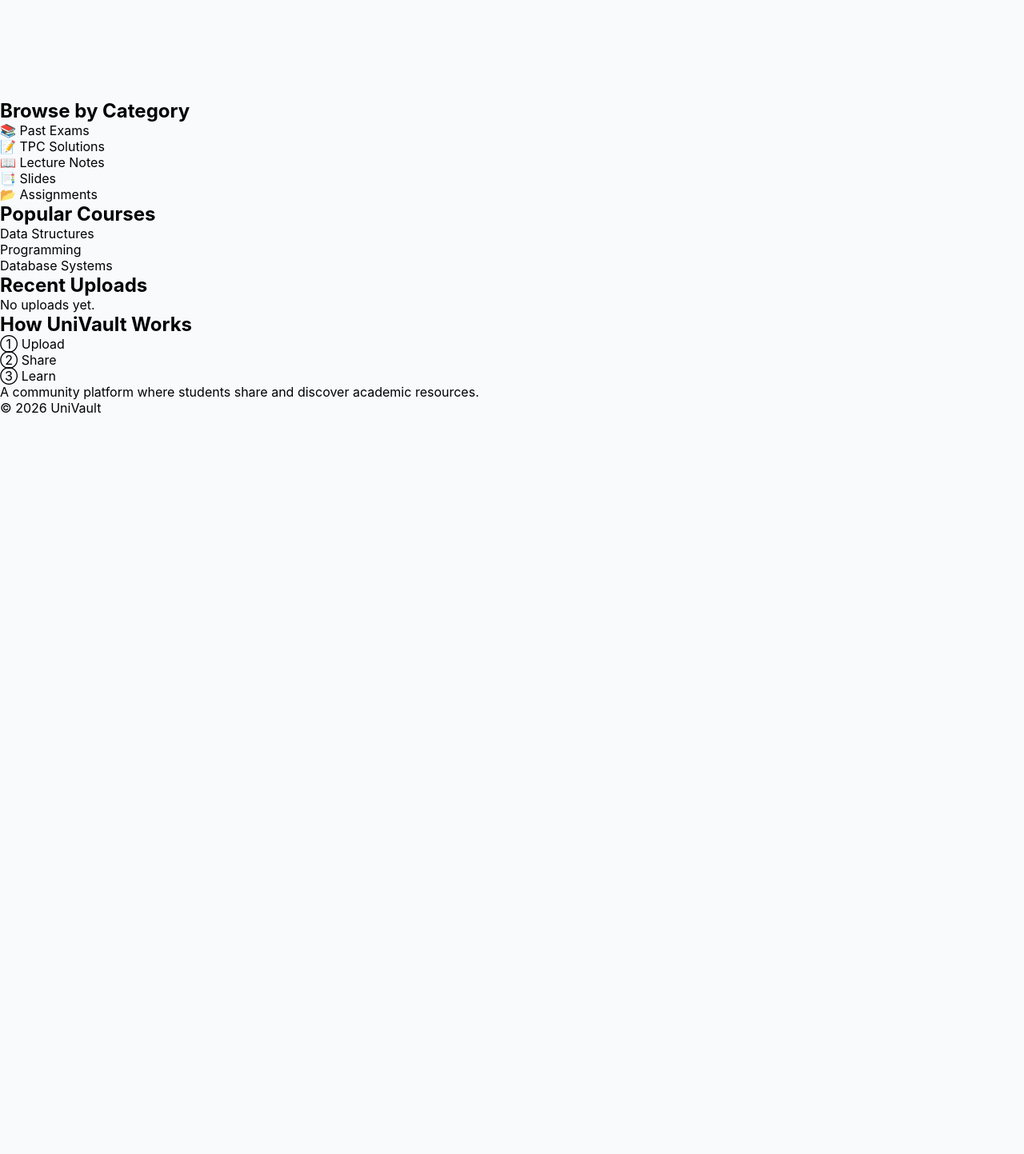
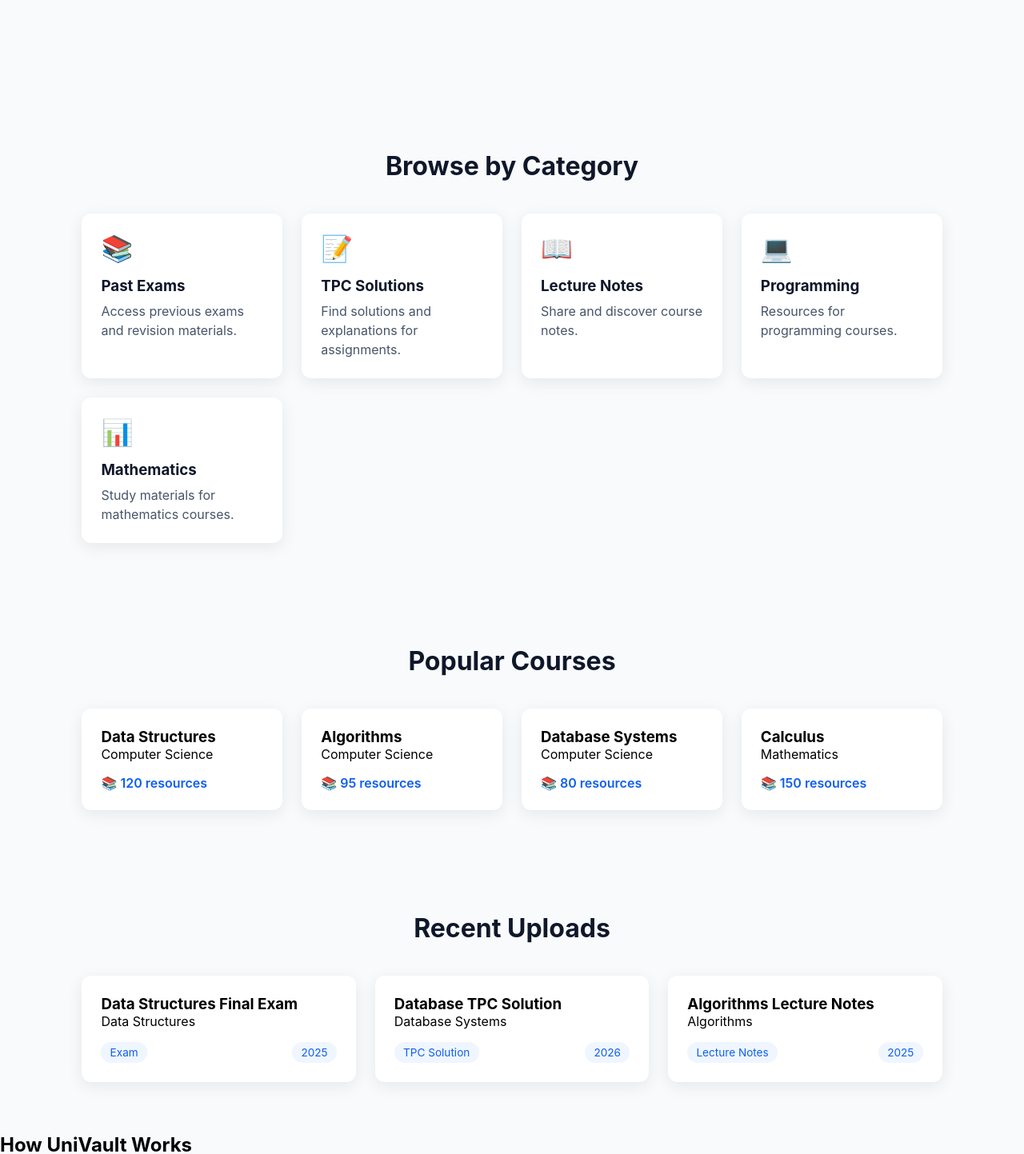
Before and after one commit to SheltonTeles/univault, a React app in the folder frontend/: page / in a window 1280 px wide. Shown: the part 520-1963 px from the top of the page at 80% size. Before the commit the page ends 1040 px from the top, so only its background shows below. Built offline with nearby package versions, Linux system fonts and the light colour scheme; the HTML template or start-up script is replaced by a standard one.

Commit message:
Homepage recentuploads section

```diff
--- a/frontend/src/components/home/Categories.css
+++ b/frontend/src/components/home/Categories.css
@@ -0,0 +1,56 @@
+.categories {
+
+    padding:4rem 8%;
+
+}
+
+
+.categories h2 {
+
+    text-align:center;
+
+    color:#0F172A;
+
+    font-size:2rem;
+
+    margin-bottom:2.5rem;
+
+}
+
+
+.category-grid {
+
+    display:grid;
+
+    grid-template-columns:repeat(auto-fit, minmax(220px,1fr));
+
+    gap:1.5rem;
+
+}
+
+
+.category-icon {
+
+    font-size:2rem;
+
+    margin-bottom:1rem;
+
+}
+
+
+.category-grid h3 {
+
+    color:#0F172A;
+
+    margin-bottom:.5rem;
+
+}
+
+
+.category-grid p {
+
+    color:#475569;
+
+    line-height:1.5;
+
+}
--- a/frontend/src/components/home/Categories.jsx
+++ b/frontend/src/components/home/Categories.jsx
@@ -1,15 +1,69 @@
+import Card from "../ui/Card";
+import "./Categories.css";
+
 function Categories() {
+
+  const categories = [
+    {
+      icon: "📚",
+      title: "Past Exams",
+      description: "Access previous exams and revision materials."
+    },
+    {
+      icon: "📝",
+      title: "TPC Solutions",
+      description: "Find solutions and explanations for assignments."
+    },
+    {
+      icon: "📖",
+      title: "Lecture Notes",
+      description: "Share and discover course notes."
+    },
+    {
+      icon: "💻",
+      title: "Programming",
+      description: "Resources for programming courses."
+    },
+    {
+      icon: "📊",
+      title: "Mathematics",
+      description: "Study materials for mathematics courses."
+    }
+  ];
+
+
   return (
-    <section>
-      <h2>Browse by Category</h2>
+    <section className="categories">
 
-      <div>
-        <p>📚 Past Exams</p>
-        <p>📝 TPC Solutions</p>
-        <p>📖 Lecture Notes</p>
-        <p>📑 Slides</p>
-        <p>📂 Assignments</p>
+      <h2>
+        Browse by Category
+      </h2>
+
+
+      <div className="category-grid">
+
+        {categories.map((category) => (
+
+          <Card key={category.title}>
+
+            <div className="category-icon">
+              {category.icon}
+            </div>
+
+            <h3>
+              {category.title}
+            </h3>
+
+            <p>
+              {category.description}
+            </p>
+
+          </Card>
+
+        ))}
+
       </div>
+
     </section>
   );
 }
--- a/frontend/src/components/home/PopularCourses.css
+++ b/frontend/src/components/home/PopularCourses.css
@@ -0,0 +1,42 @@
+.popular-courses {
+
+    padding:4rem 8%;
+
+}
+
+
+.popular-courses h2 {
+
+    text-align:center;
+
+    color:#0F172A;
+
+    font-size:2rem;
+
+    margin-bottom:2.5rem;
+
+}
+
+
+.course-grid {
+
+    display:grid;
+
+    grid-template-columns:repeat(auto-fit,minmax(220px,1fr));
+
+    gap:1.5rem;
+
+}
+
+
+.course-grid span {
+
+    display:block;
+
+    margin-top:1rem;
+
+    color:#0F5FEE;
+
+    font-weight:600;
+
+}
--- a/frontend/src/components/home/PopularCourses.jsx
+++ b/frontend/src/components/home/PopularCourses.jsx
@@ -1,12 +1,68 @@
+import Card from "../ui/Card";
+import "./PopularCourses.css";
+
+
 function PopularCourses() {
+
+  const courses = [
+    {
+      name: "Data Structures",
+      faculty: "Computer Science",
+      resources: 120
+    },
+    {
+      name: "Algorithms",
+      faculty: "Computer Science",
+      resources: 95
+    },
+    {
+      name: "Database Systems",
+      faculty: "Computer Science",
+      resources: 80
+    },
+    {
+      name: "Calculus",
+      faculty: "Mathematics",
+      resources: 150
+    }
+  ];
+
+
   return (
-    <section>
-      <h2>Popular Courses</h2>
-      <p>Data Structures</p>
-      <p>Programming</p>
-      <p>Database Systems</p>
+    <section className="popular-courses">
+
+      <h2>
+        Popular Courses
+      </h2>
+
+
+      <div className="course-grid">
+
+        {courses.map((course) => (
+
+          <Card key={course.name}>
+
+            <h3>
+              {course.name}
+            </h3>
+
+            <p>
+              {course.faculty}
+            </p>
+
+            <span>
+              📚 {course.resources} resources
+            </span>
+
+          </Card>
+
+        ))}
+
+      </div>
+
     </section>
   );
 }
 
+
 export default PopularCourses;
--- a/frontend/src/components/home/RecentUploads.css
+++ b/frontend/src/components/home/RecentUploads.css
@@ -0,0 +1,55 @@
+.recent-upload {
+
+    padding:4rem 8%;
+
+}
+
+
+.recent-upload h2 {
+
+    text-align:center;
+
+    color:#0F172A;
+
+    font-size:2rem;
+
+    margin-bottom:2.5rem;
+
+}
+
+
+.resource-grid {
+
+    display:grid;
+
+    grid-template-columns:repeat(auto-fit,minmax(250px,1fr));
+
+    gap:1.5rem;
+
+}
+
+
+.resource-info {
+
+    display:flex;
+
+    justify-content:space-between;
+
+    margin-top:1rem;
+
+}
+
+
+.resource-info span {
+
+    background:#EFF6FF;
+
+    color:#0F5FEE;
+
+    padding:.3rem .7rem;
+
+    border-radius:20px;
+
+    font-size:.85rem;
+
+}
--- a/frontend/src/components/home/RecentUploads.jsx
+++ b/frontend/src/components/home/RecentUploads.jsx
@@ -1,10 +1,74 @@
+import Card from "../ui/Card";
+import "./RecentUploads.css";
+
+
 function RecentUploads() {
+
+  const resources = [
+    {
+      title: "Data Structures Final Exam",
+      course: "Data Structures",
+      type: "Exam",
+      year: "2025"
+    },
+    {
+      title: "Database TPC Solution",
+      course: "Database Systems",
+      type: "TPC Solution",
+      year: "2026"
+    },
+    {
+      title: "Algorithms Lecture Notes",
+      course: "Algorithms",
+      type: "Lecture Notes",
+      year: "2025"
+    }
+  ];
+
+
   return (
-    <section>
-      <h2>Recent Uploads</h2>
-      <p>No uploads yet.</p>
+    <section className="recent-upload">
+
+      <h2>
+        Recent Uploads
+      </h2>
+
+
+      <div className="resource-grid">
+
+        {resources.map((resource) => (
+
+          <Card key={resource.title}>
+
+            <h3>
+              {resource.title}
+            </h3>
+
+            <p>
+              {resource.course}
+            </p>
+
+            <div className="resource-info">
+
+              <span>
+                {resource.type}
+              </span>
+
+              <span>
+                {resource.year}
+              </span>
+
+            </div>
+
+          </Card>
+
+        ))}
+
+      </div>
+
     </section>
   );
 }
 
+
 export default RecentUploads;
--- /dev/null
+++ b/frontend/src/components/ui/Card.css
@@ -0,0 +1,20 @@
+.card {
+
+    background:white;
+
+    padding:1.5rem;
+
+    border-radius:12px;
+
+    box-shadow:0 5px 20px rgba(0,0,0,0.08);
+
+    transition:0.3s;
+
+}
+
+
+.card:hover {
+
+    transform:translateY(-5px);
+
+}
--- a/frontend/src/components/ui/Card.jsx
+++ b/frontend/src/components/ui/Card.jsx
@@ -0,0 +1,13 @@
+import "./Card.css";
+
+function Card({ children }) {
+
+  return (
+    <div className="card">
+      {children}
+    </div>
+  );
+
+}
+
+export default Card;
```
